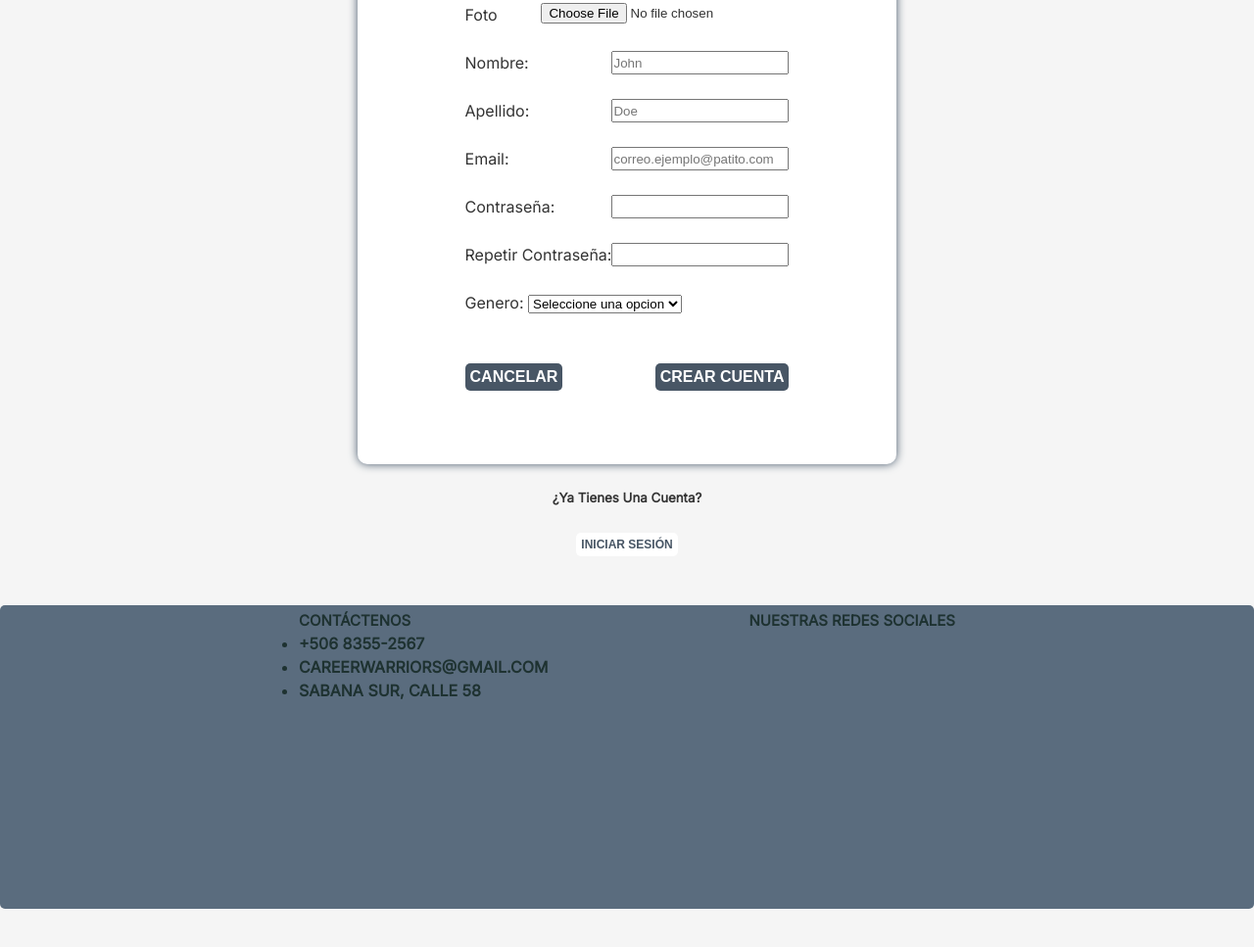
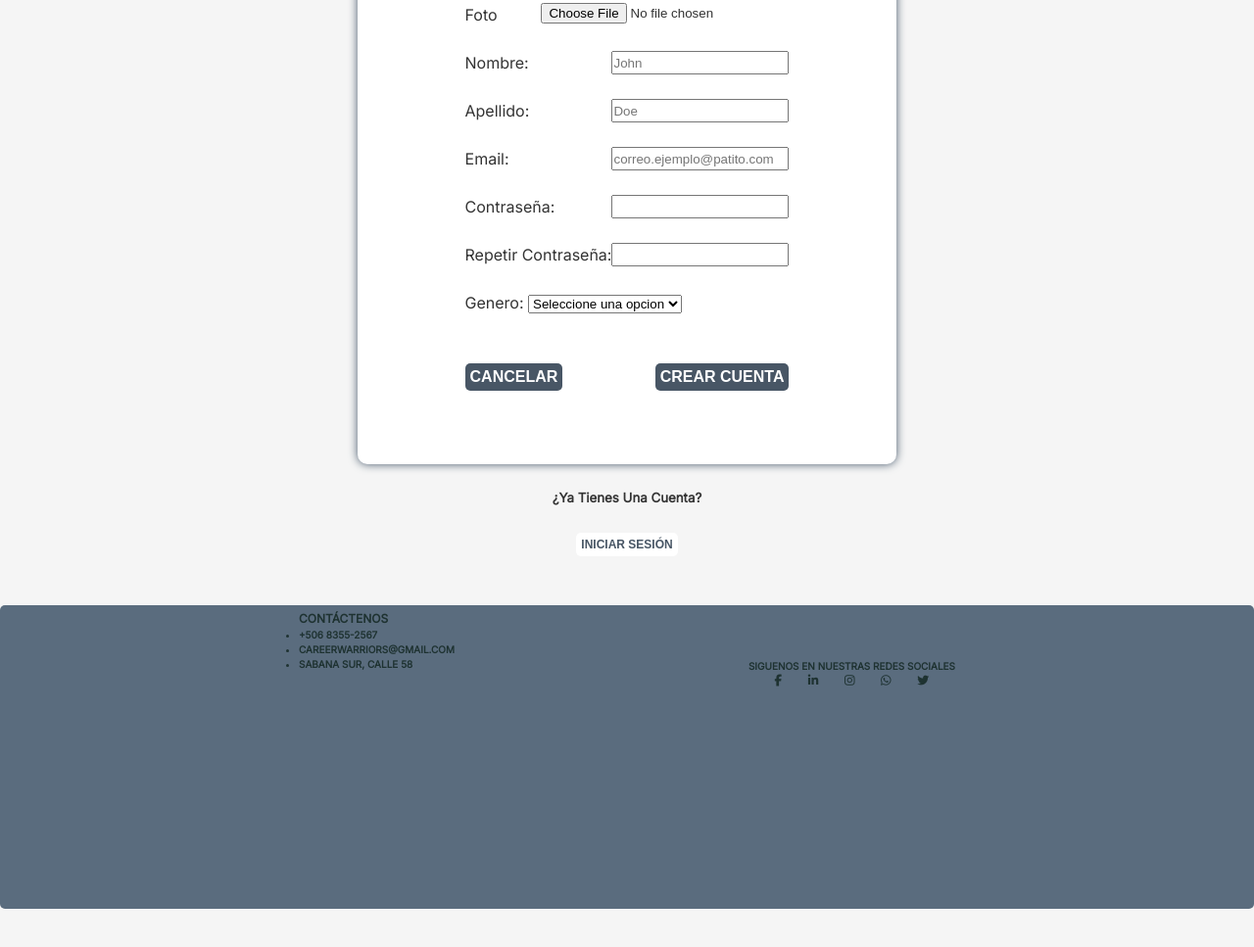
Before and after one commit to jfmurillo/proyecto1-2Q-2023, a plain HTML site: page registro-manager/registro-manager.html in a window 1280 px wide. Shown: the part 221-1188 px from the top of the page at 98% size. Before the commit the page ends 1149 px from the top, so only its background shows below. Drawn offline with Linux system fonts and the light colour scheme.

Commit message:
refactor(registro-manager): iconos y footer actualizados

```diff
--- a/registro-manager/registro-manager.css
+++ b/registro-manager/registro-manager.css
@@ -142,12 +142,23 @@ nav {
   padding: 5px 5px;
   border-radius: 5px;
   border: none;
-  cursor: pointer;
-  font-size: 3rem;
+  font-size: 1rem;
   font-weight: 700;
   text-transform: uppercase;
-  font-size: 15px;
+  font-size: 12px;
   background-color: #5a6c7e;
   height: 300px;
   font-weight: bold;
 }
+
+.info-footer {
+  content: '\25CF';
+  font-size: 10px;
+  padding-bottom: 500px;
+}
+
+.iconos-redes {
+  display: flex;
+  justify-content: space-evenly;
+  cursor: pointer;
+}
--- a/registro-manager/registro-manager.html
+++ b/registro-manager/registro-manager.html
@@ -9,7 +9,7 @@
     <link rel="preconnect" href="https://fonts.googleapis.com">
     <link rel="preconnect" href="https://fonts.gstatic.com" crossorigin>
     <link href="https://fonts.googleapis.com/css2?family=Inter&display=swap" rel="stylesheet">
-
+    <script src="https://kit.fontawesome.com/52cdc0a8a5.js" crossorigin="anonymous"></script>
   </head>
   <body>
     <header>
@@ -86,14 +86,21 @@
       <div class="general">
         <div>
           <span>Contáctenos</span>
-          <ul style="list-style-type: disc; font-size: medium;">
+          <ul class="info-footer">
             <li>+506 8355-2567</li>
             <li>CareerWarriors@gmail.com</li>
             <li>Sabana Sur, calle 58</li>
           </ul>
         </div>
-        <div>
-          <span>Nuestras redes sociales</span>
+        <div style="padding-top: 3pc;";">
+          <span style="font-size: 10px;">Siguenos en nuestras redes sociales</span>
+            <div class="iconos-redes">
+              <i class="fa-brands fa-facebook-f"></i>
+              <i class="fa-brands fa-linkedin-in"></i>
+              <i class="fa-brands fa-instagram"></i>
+              <i class="fa-brands fa-whatsapp"></i>
+              <i class="fa-brands fa-twitter"></i>
+            </div>
         </div>
       </div>
     </footer>
```
